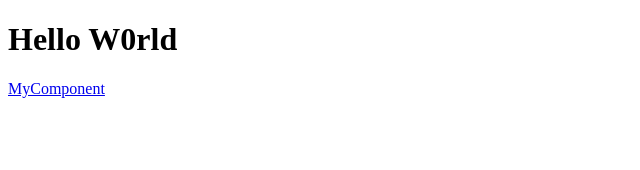
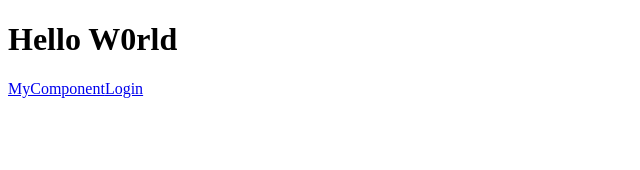
Before and after one commit to Kiltakaro/PFE_Capteurs_Iot, a Vue app in the folder frontend/: page / in a window 1280 px wide. Shown: the top 170 px of the page, without its empty margins (0-640 px from the left). Built offline with nearby package versions, Linux system fonts and the light colour scheme.

Commit message:
Login reachable

```diff
--- a/frontend/src/components/HelloWorld.vue
+++ b/frontend/src/components/HelloWorld.vue
@@ -2,6 +2,7 @@
   <div>
     <h1>Hello W0rld</h1>
     <router-link to="/mycomponent">MyComponent</router-link>
+    <router-link to="/login">Login</router-link>
   </div>
 </template>
 
--- a/frontend/src/components/Login.vue
+++ b/frontend/src/components/LoginPage.vue
@@ -1,4 +1,4 @@
-<!-- <template>
+<template>
     <div class="login">
       <h2>Connexion</h2>
       <form @submit.prevent="login">
@@ -23,7 +23,7 @@
 
   export default {
 
-    name: 'Login',
+    name: 'LoginPage',
 
     data() {
       return {
@@ -75,4 +75,3 @@
     color: red;
   }
   </style>
-   -->
--- a/frontend/src/components/Sensors.vue
+++ b/frontend/src/components/Sensors.vue
@@ -21,7 +21,8 @@
           {{ sensor.name }} | ({{ sensor.unit }})
         </li>
       </ul>
-      <!-- <RouterView /> -->
+
+
     </div>
   </template>
 
--- a/frontend/src/main.js
+++ b/frontend/src/main.js
@@ -7,6 +7,7 @@
 // Importation des composants pour les routes
 import MyComponent from './components/MyComponent.vue'
 import HelloWorld from './components/HelloWorld.vue'
+import LoginPage from './components/LoginPage.vue'
 
 // Configuration du routeur directement dans main.js
 const router = VueRouter.createRouter({
@@ -21,6 +22,11 @@
       path: '/mycomponent',
       name: 'MyComponent',
       component: MyComponent  // Définition de la route pour MyComponent
+    },
+    {
+      path:'/login',
+      name: 'LoginPage',
+      component: LoginPage
     }
   ]
 })
```
Also changed, not shown: 1 other file (tests, documents, lock files or other folders).
